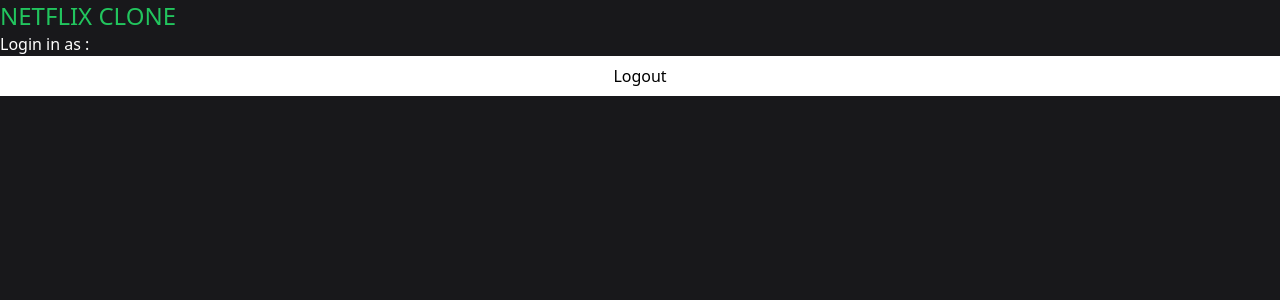
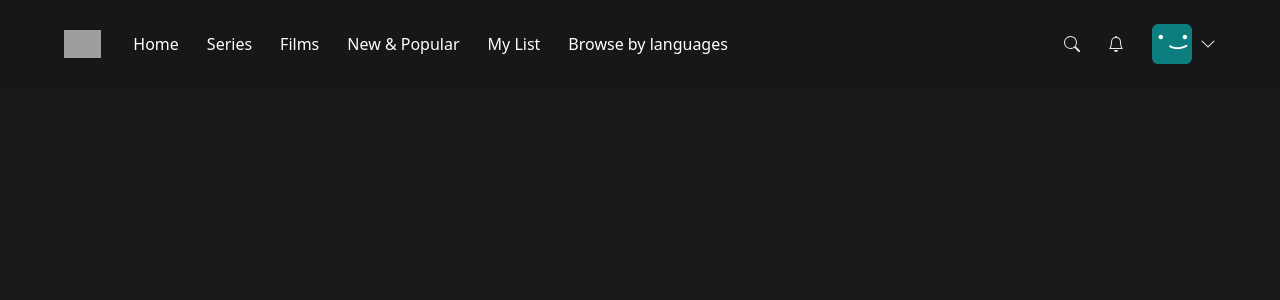
Before and after one commit to jaydenwitucki/Netflix-Clone, a Next.js app: page / in a window 1280 px wide. Shown: the top 300 px of the page. Built offline with nearby package versions, Linux system fonts and the light colour scheme; no server answers; the database is empty; sample sign-in values are in the browser's storage; grey boxes are pictures that could not be loaded.

Commit message:
added changes for navbar

```diff
--- /dev/null
+++ b/components/AccountMenu.tsx
@@ -0,0 +1,27 @@
+import { signOut } from "next-auth/react"
+import React from "react";
+
+interface AccountMenuProps {
+    visible?: boolean
+}
+
+
+const AccountMenu: React.FC<AccountMenuProps> = ({
+    visible
+}) => {
+    if(!visible) {
+        return null;
+    }
+    return (
+        <div className="bg-black w-56 absolute top-14 right-0 py-5 flex-col border-2 border-gray-800 flex">
+            <div className="flex flex-col gap-3">
+                <div className="px-3 group/item flex flex-row gap-3 items-center">
+
+                </div>
+            </div>
+        </div>
+    )
+}
+
+
+export default AccountMenu
--- /dev/null
+++ b/components/MobileMenu.tsx
@@ -0,0 +1,39 @@
+import React from "react";
+
+interface MobileMenuProps {
+    visible?: boolean;
+}
+
+const MobileMenu: React.FC<MobileMenuProps> = ({ visible }) => {
+    if(!visible) {
+        return null;
+    }
+
+
+    return (
+        <div className="bg-black w-56 absolute top-8 left-0 py-5 flex-col border-2 border-gray-800 flex">
+            <div className="flex flex-col gap-4">
+                <div className="py-3 text-center text-white hover:underline">
+                    Home
+                </div>
+                <div className="py-3 text-center text-white hover:underline">
+                    Series
+                </div>
+                <div className="py-3 text-center text-white hover:underline">
+                    Films
+                </div>
+                <div className="py-3 text-center text-white hover:underline">
+                    New & Popular
+                </div>
+                <div className="py-3 text-center text-white hover:underline">
+                    My List
+                </div>
+                <div className="py-3 text-center text-white hover:underline">
+                    Browse by Languages
+                </div>
+            </div>
+        </div>
+    )
+}
+
+export default MobileMenu;
--- /dev/null
+++ b/components/Navbar.tsx
@@ -0,0 +1,73 @@
+import { useCallback, useState } from "react";
+import { BsSearch } from "react-icons/bs";
+import { BsBell } from "react-icons/bs";
+import MobileMenu from "./MobileMenu";
+import NavbarItem from "./NavbarItem";
+import { BsChevronDown } from "react-icons/bs";
+import AccountMenu from "./AccountMenu";
+
+const Navbar = () => {
+    const [showMobileMenu, setShowMobileMenu] = useState(false);
+
+    const toggleMobileMenu = useCallback(() => {
+        setShowMobileMenu((current) => !current);
+    }, []);
+    return (
+        <nav className="w-full fixed z-40">
+            <div
+                className="
+                    px-4
+                    md:px-16
+                    py-6
+                    flex
+                    flex-row
+                    items-center
+                    transition
+                    duration-500
+                    bg-zinc-900
+                    bg-opacity-90
+                "
+            >
+                <img className= "h-4 lg:h-7" src= "/images/logo.png" alt = "Logo"/>
+                <div
+                    className="
+                        flex-row
+                        ml-8
+                        gap-7
+                        hidden
+                        lg:flex
+                    "
+                >
+                    <NavbarItem label="Home" />
+                    <NavbarItem label="Series" />
+                    <NavbarItem label="Films" />
+                    <NavbarItem label="New & Popular" />
+                    <NavbarItem label="My List" />
+                    <NavbarItem label="Browse by languages" />
+                </div>
+                <div onClick={toggleMobileMenu} className="lg:hidden flex flex-row items-center gap-3 ml-8 cursor-pointer relative">
+                    <p className="text-white text-sm"> Browse </p>
+                    <BsChevronDown className="text-white transition"/>
+                    <MobileMenu visible={showMobileMenu}/>
+                </div>
+                <div className="flex flex-row ml-auto gap-7 items-center">
+                    <div className="text-gray-200 hover:text-gray-300 cursor-pointer transition">
+                        <BsSearch />
+                    </div>
+                    <div className="text-gray-200 hover:text-gray-300 cursor-pointer transition">
+                        <BsBell />
+                    </div>
+                    <div className="flex flex-row items-center gap-2 cursor-pointer relative">
+                        <div className="w-6 h-6 lg:w-10 lg:h-10 rounded-md overflow-hidden ">
+                            <img src="/images/avatar.png" alt="Profile" />
+                        </div>
+                        <BsChevronDown className="text-white transition"/>
+                        <AccountMenu />
+                    </div>
+                </div>
+            </div>
+        </nav>
+    )
+}
+
+export default Navbar;
--- /dev/null
+++ b/components/NavbarItem.tsx
@@ -0,0 +1,20 @@
+import React from "react"
+
+interface NavbarItemProps {
+    label:string
+}
+
+
+
+const NavbarItem: React.FC<NavbarItemProps> = ({
+    label
+}) => {
+
+    return (
+        <div className="text-white cursor-pointer hover:text-gray-300 transition">
+            {label}
+        </div>
+    )
+}
+
+export default NavbarItem;
--- a/pages/index.tsx
+++ b/pages/index.tsx
@@ -1,6 +1,6 @@
-import useCurrentUser from "@/hooks/useCurrentUser";
+import Navbar from "@/components/Navbar";
 import { NextPageContext } from "next";
-import { getSession, signOut } from "next-auth/react";
+import { getSession } from "next-auth/react";
 
 
 export async function getServerSideProps(context: NextPageContext) {
@@ -22,12 +22,9 @@
 
 
 export default function Home() {
-  const { data: user } = useCurrentUser();
   return (
     <>
-      <h1 className="text-2xl text-green-500"> NETFLIX CLONE </h1>
-      <p className="text-white"> Login in as : {user?.name} </p>
-      <button className= "h-10 w-full bg-white" onClick={() => signOut()} > Logout </button>
+      <Navbar />
     </>
   );
 }
```
